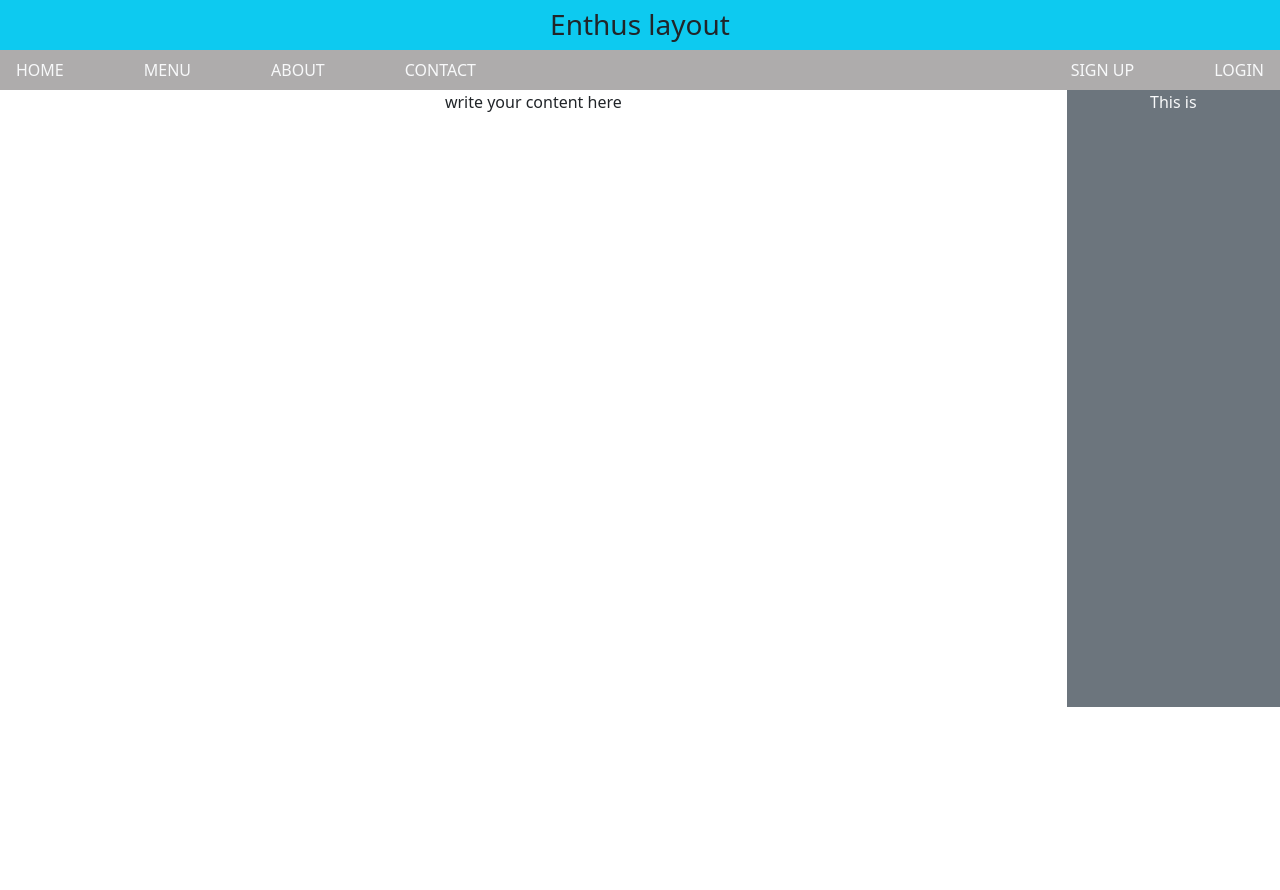
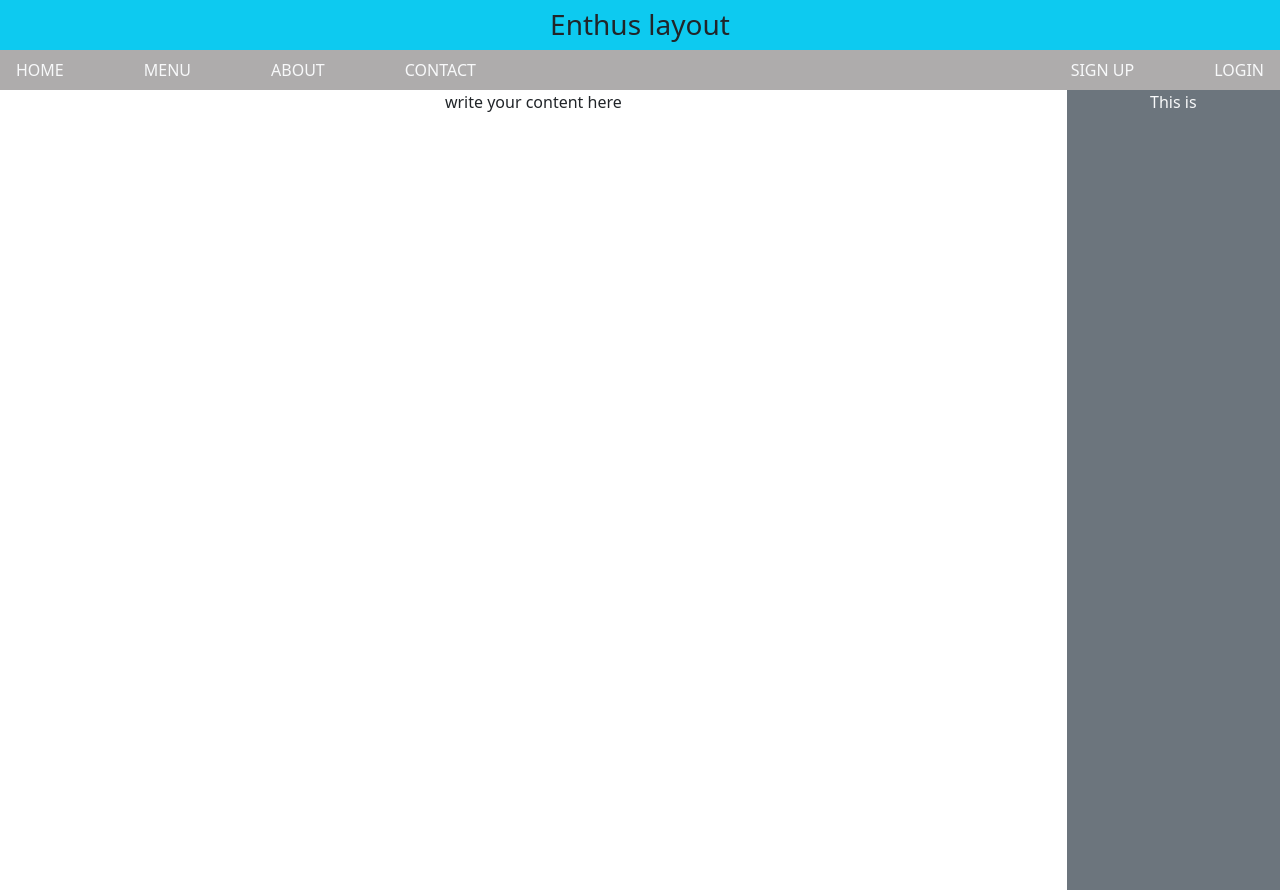
Before and after one commit to ranashardul/ETHNUS_Tasks, a plain HTML site: page Task 1 - Bootstrap.html in a window 1280 px wide. Before the commit the page ends 800 px from the top, so only its background shows below. Drawn offline with nearby package versions, Linux system fonts and the light colour scheme.

Commit message:
Update Task 1 - Bootstrap.html

```diff
--- a/Task 1 - Bootstrap.html
+++ b/Task 1 - Bootstrap.html
@@ -20,12 +20,12 @@
             <li class="nav-item"><a href="#" class="nav-link link-light me-0">LOGIN</a></li>
         </ul>
     </nav>
-    <div class="container-fluid">
-        <div class="row">
+    <div class="container-fluid min-vh-100">
+        <div class="row vh-100">
             <div class="col-10 text-center">
                 write your content here
             </div>
-            <div class="col-2 bg-secondary text-center text-light" style="height:617px;">
+            <div class="col-2 bg-secondary text-center text-light">
                 This is
             </div>
         </div>
```
